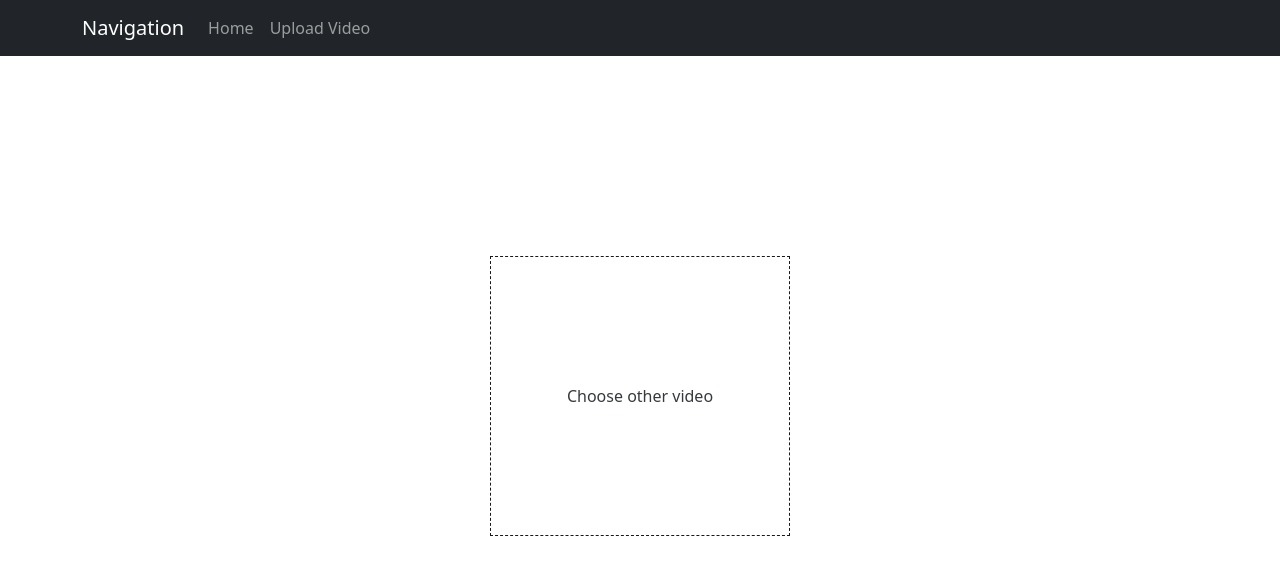
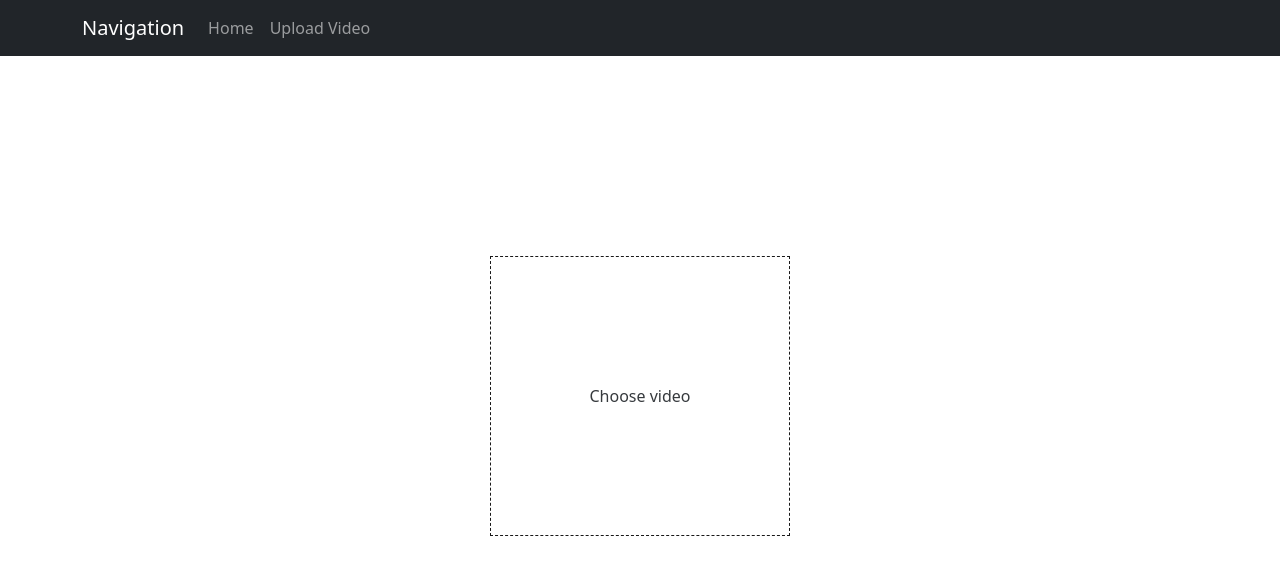
Before and after one commit to vladyslava-mykhl/video-project, a React (Create React App) app in the folder front/my-app/: page /ulpoad-video in a window 1280 px wide. Shown: the top 574 px of the page. Built offline with nearby package versions, Linux system fonts and the light colour scheme.

Commit message:
refactor upload video page

```diff
--- a/front/my-app/src/components/VideoUploadForm.js
+++ b/front/my-app/src/components/VideoUploadForm.js
@@ -6,7 +6,7 @@ export const VideoUploadForm = ({handleFileChange, name, id}) => {
             <label className="custom-file-upload">
                 <input type="file" accept="video/mp4,video/mov,video/x-m4v,video/*"
                        onChange={handleFileChange}/>
-                { id !== null ? "Choose other video" : name}
+                { id ? "Choose other video" : name}
             </label>
         </>
     )
```
